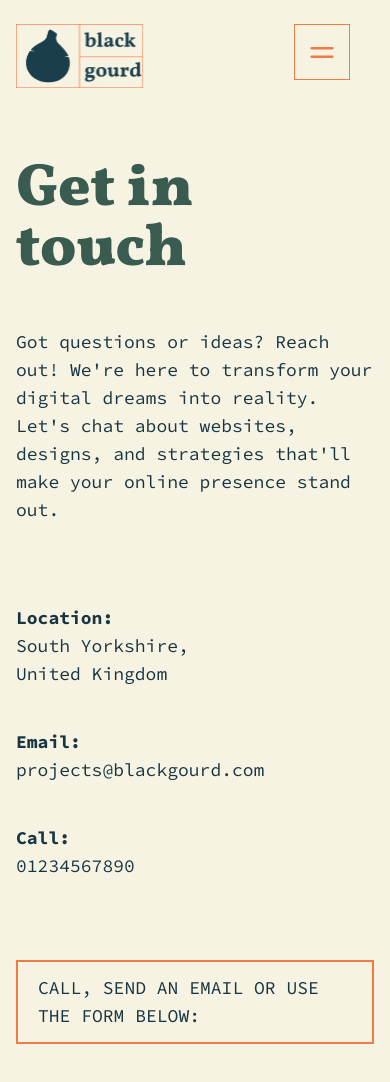
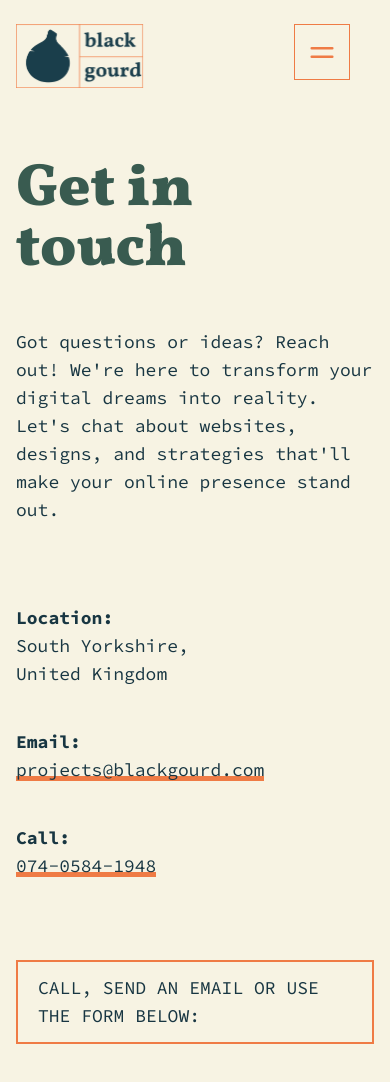
Before and after one commit to chukwudibarrah/blackgourd, a React (Vite) app: page /contact in a window 390 px wide. Shown: the top 1082 px of the page. Built offline with nearby package versions, Linux system fonts and the light colour scheme.

Commit message:
update email and mobile details

```diff
--- a/src/pages/Contact.jsx
+++ b/src/pages/Contact.jsx
@@ -18,12 +18,13 @@ export default function Contact() {
           <span className="font-bold">Location:</span> <br />
           South Yorkshire, <br /> United Kingdom
         </p>
-        <p>
+        <p className="group main-decor">
           <span className="font-bold">Email:</span> <br />{" "}
-          projects@blackgourd.com
+          <span className="animate-decor"><a href="mailto:projects@blackgourd.com">projects@blackgourd.com</a></span>
         </p>
-        <p>
-          <span className="font-bold">Call:</span> <br /> 01234567890
+        <p className="group main-decor">
+          <span className="font-bold">Call:</span> <br />{" "}
+          <span className="animate-decor"><a href="tel:07405841948">074-0584-1948</a></span>
         </p>
       </div>
       <div className="xl:w-5/12 lg:w-8/12 px-5 border-2 border-crayola flex py-3">
```
Also changed, not shown: 2 other files (tests, documents, lock files or other folders).
